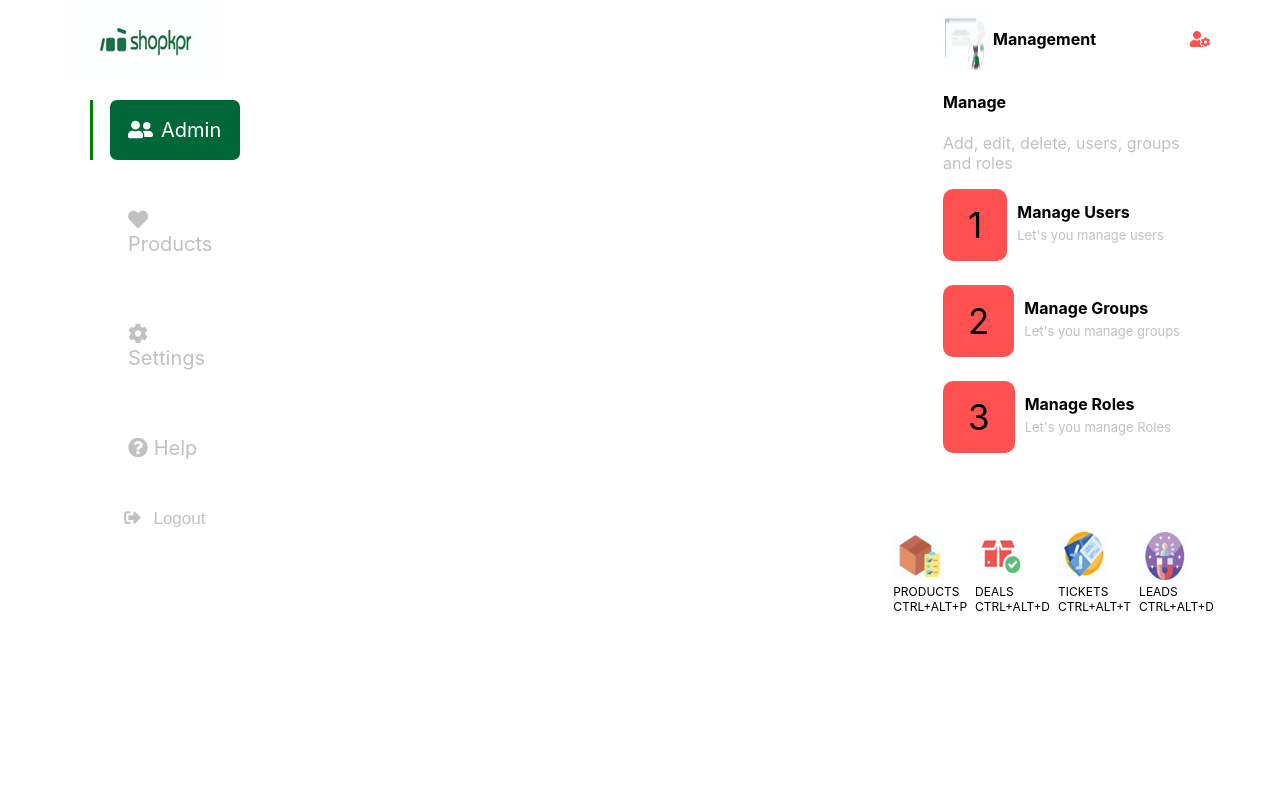
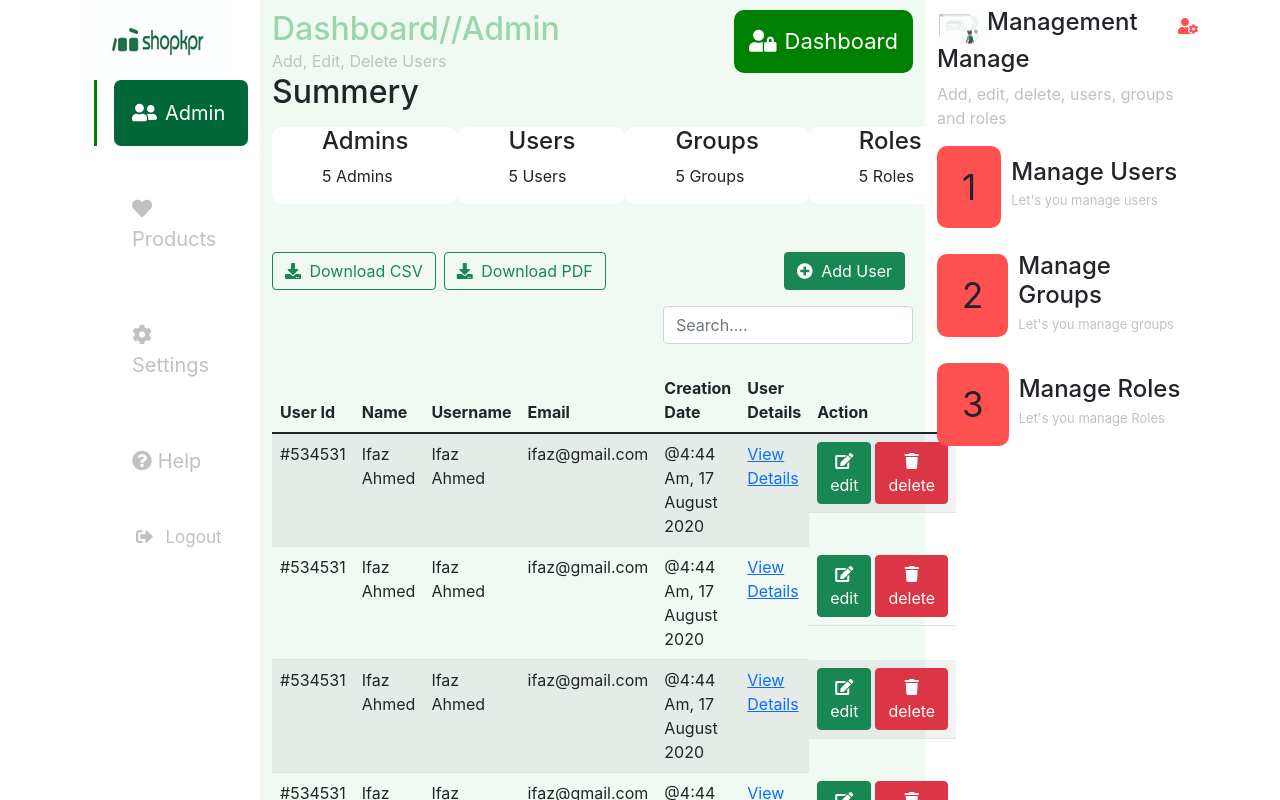
Before and after one commit to mdnakibul/manage-team, a React (Create React App) app: page / in a window 1280 px wide. Shown: the top 800 px of the page. Built offline with nearby package versions, Linux system fonts and the light colour scheme.

Commit message:
make dashboard content

```diff
--- a/public/index.html
+++ b/public/index.html
@@ -28,7 +28,7 @@
     <!-- Font Awesome  -->
     <link rel="stylesheet" href="https://cdnjs.cloudflare.com/ajax/libs/font-awesome/5.7.1/css/all.min.css" integrity="sha512-3M00D/rn8n+2ZVXBO9Hib0GKNpkm8MSUU/e2VNthDyBYxKWG+BftNYYcuEjXlyrSO637tidzMBXfE7sQm0INUg==" crossorigin="anonymous" referrerpolicy="no-referrer" />
     <!-- Bootstrap  -->
-    <link rel="stylesheet" href="https://cdnjs.cloudflare.com/ajax/libs/bootstrap/5.1.1/css/bootstrap-grid.min.css" integrity="sha512-MJjgE48PpWFK4ZQowkReHYVkHv9Rl3ZqdxxdbisYuR0q0qRyVHSNw52YBvc0sqT0qtJFT3dirXdEMtd1l56ZUQ==" crossorigin="anonymous" referrerpolicy="no-referrer" />
+    <link href="https://cdn.jsdelivr.net/npm/bootstrap@5.1.1/dist/css/bootstrap.min.css" rel="stylesheet" integrity="sha384-F3w7mX95PdgyTmZZMECAngseQB83DfGTowi0iMjiWaeVhAn4FJkqJByhZMI3AhiU" crossorigin="anonymous">
     <title>Team Management</title>
   </head>
   <body>
--- /dev/null
+++ b/src/components/Dashboard/Dashboard.css
@@ -0,0 +1,27 @@
+.dashboard-btn{
+    background: green;
+    color: white;
+    font-size:22px;
+    border-radius:10px;
+    padding:15px
+}
+.top{
+    padding-top:10px;
+}
+.top div h2{
+    color:#9BD6AB;
+}
+.top div p {
+    color:#C1C1C1
+}
+.top  div p, .top div h2{
+    margin: 0
+}
+.summery h2{
+    margin-bottom:0px
+}
+.summery-block{
+    background-color:#fff;
+    border-radius:10px;
+    padding: 0px 50px
+}
--- a/src/components/Dashboard/Dashboard.js
+++ b/src/components/Dashboard/Dashboard.js
@@ -1,13 +1,139 @@
 import React from 'react';
+import { Link } from 'react-router-dom';
 import LeftSidebar from '../LeftSidebar/LeftSidebar';
 import RightSidebar from '../RightSidebar/RightSidebar';
+import './Dashboard.css'
 
 const Dashboard = () => {
     return (
         <div className="container">
             <div className="row">
                 <LeftSidebar />
-                <div className="col-md-7"></div>
+                {/* Dashboard Content  */}
+                <div className="col-md-7" style={{ background: '#9bd6ab24' }}>
+                    <div className="top d-flex align-items-center justify-content-between">
+                        <div>
+                            <h2>Dashboard//Admin</h2>
+                            <p>Add, Edit, Delete Users</p>
+                        </div>
+                        <div className="dashboard-btn">
+                            <span className="fas fa-user-lock me-2"></span>
+                            Dashboard
+                        </div>
+                    </div>
+                    {/* Summery  */}
+
+                    <div className="summery">
+                        <h2>Summery</h2>
+                        <div className="d-flex summery-blocks justify-content-between mt-3">
+                            <div className="summery-block">
+                                <h4>Admins</h4>
+                                <p>5 Admins</p>
+                            </div>
+                            <div className="summery-block">
+                                <h4>Users</h4>
+                                <p>5 Users</p>
+                            </div>
+                            <div className="summery-block">
+                                <h4>Groups</h4>
+                                <p>5 Groups</p>
+                            </div>
+                            <div className="summery-block">
+                                <h4>Roles</h4>
+                                <p>5 Roles</p>
+                            </div>
+                        </div>
+                    </div>
+
+                    {/* Actions  */}
+
+                    <div className="actions d-flex justify-content-between mt-5">
+                        <div className="export">
+                            <button type="button" className="btn btn-outline-success me-2"> <span className="fas fa-download me-1"></span> Download CSV</button>
+                            <button type="button" className="btn btn-outline-success"><span className="fas fa-download me-1"></span> Download PDF</button>
+                        </div>
+                        <button type="button" className="btn btn-success me-2"> <span className="fas fa-plus-circle me-1"></span> Add User</button>
+                    </div>
+
+                    {/* Seach bar  */}
+
+                    <form action="" className="mt-3 ms-auto" style={{ maxWidth: '250px' }}>
+                        <div class="input-group">
+                            <div class="form-outline">
+                                <input type="search" id="form1" class="form-control" placeholder="Search...." />
+                            </div>
+                        </div>
+                    </form>
+
+
+                    {/* Data Table  */}
+
+                    <table class="table table-striped table-responsive mt-4">
+                        <thead className="thead-success" style={{background:'006838'}}>
+                            <tr>
+                                <th scope="col">User Id</th>
+                                <th scope="col">Name</th>
+                                <th scope="col">Username</th>
+                                <th scope="col">Email</th>
+                                <th scope="col">Creation Date</th>
+                                <th scope="col">User Details</th>
+                                <th scope="col">Action</th>
+                            </tr>
+                        </thead>
+                        <tbody>
+                            <tr>
+                                <td>#534531</td>
+                                <td>Ifaz Ahmed</td>
+                                <td>Ifaz Ahmed</td>
+                                <td>ifaz@gmail.com</td>
+                                <td>@4:44 Am, 17 August 2020</td>
+                                <td><Link to="/">View Details</Link></td>
+                                <td className="d-flex align-items-center justify-content-between">
+                                    <button className="btn btn-success me-1"><span className="fas fa-edit"></span>edit</button>
+                                    <button className="btn btn-danger"><span className="fas fa-trash"></span>delete</button>
+                                </td>
+                            </tr>
+                            <tr>
+                                <td>#534531</td>
+                                <td>Ifaz Ahmed</td>
+                                <td>Ifaz Ahmed</td>
+                                <td>ifaz@gmail.com</td>
+                                <td>@4:44 Am, 17 August 2020</td>
+                                <td><Link to="/">View Details</Link></td>
+                                <td className="d-flex align-items-center justify-content-between">
+                                    <button className="btn btn-success me-1"><span className="fas fa-edit"></span>edit</button>
+                                    <button className="btn btn-danger"><span className="fas fa-trash"></span>delete</button>
+                                </td>
+                            </tr>
+                            <tr>
+                                <td>#534531</td>
+                                <td>Ifaz Ahmed</td>
+                                <td>Ifaz Ahmed</td>
+                                <td>ifaz@gmail.com</td>
+                                <td>@4:44 Am, 17 August 2020</td>
+                                <td><Link to="/">View Details</Link></td>
+                                <td className="d-flex align-items-center justify-content-between">
+                                    <button className="btn btn-success me-1"><span className="fas fa-edit"></span>edit</button>
+                                    <button className="btn btn-danger"><span className="fas fa-trash"></span>delete</button>
+                                </td>
+                            </tr>
+                            <tr>
+                                <td>#534531</td>
+                                <td>Ifaz Ahmed</td>
+                                <td>Ifaz Ahmed</td>
+                                <td>ifaz@gmail.com</td>
+                                <td>@4:44 Am, 17 August 2020</td>
+                                <td><Link to="/">View Details</Link></td>
+                                <td className="d-flex align-items-center justify-content-between">
+                                    <button className="btn btn-success me-1"><span className="fas fa-edit"></span>edit</button>
+                                    <button className="btn btn-danger"><span className="fas fa-trash"></span>delete</button>
+                                </td>
+                            </tr>
+
+
+                        </tbody>
+                    </table>
+                </div>
                 <RightSidebar />
             </div>
         </div>
```
